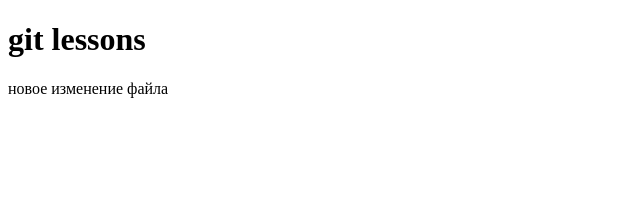
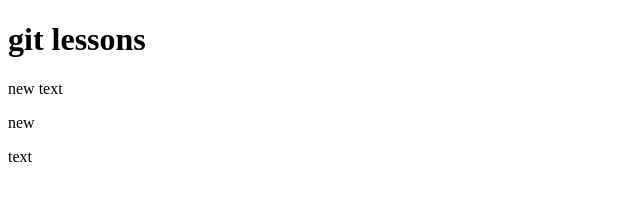
Before and after one commit to ivanlisnuchuy/cywuk, a plain HTML site: page index.html in a window 1280 px wide. Shown: the whole page, without its empty margins (0-640 px from the left). Drawn offline with Linux system fonts and the light colour scheme.

Commit message:
second comit

```diff
--- a/index.html
+++ b/index.html
@@ -2,9 +2,12 @@
 <html>
 <head>
 <title>Document</title>
+<link rel="stylesheet" href="css/style.css">
 </head>
 <body>
 <h1>git lessons</h1>
-<p> новое изменение файла</p>
+<p> new text</p>
+<p> new</p>
+<p> text</p>
 </body>
 </html>
```
Also changed, not shown: css/style.css (added).
